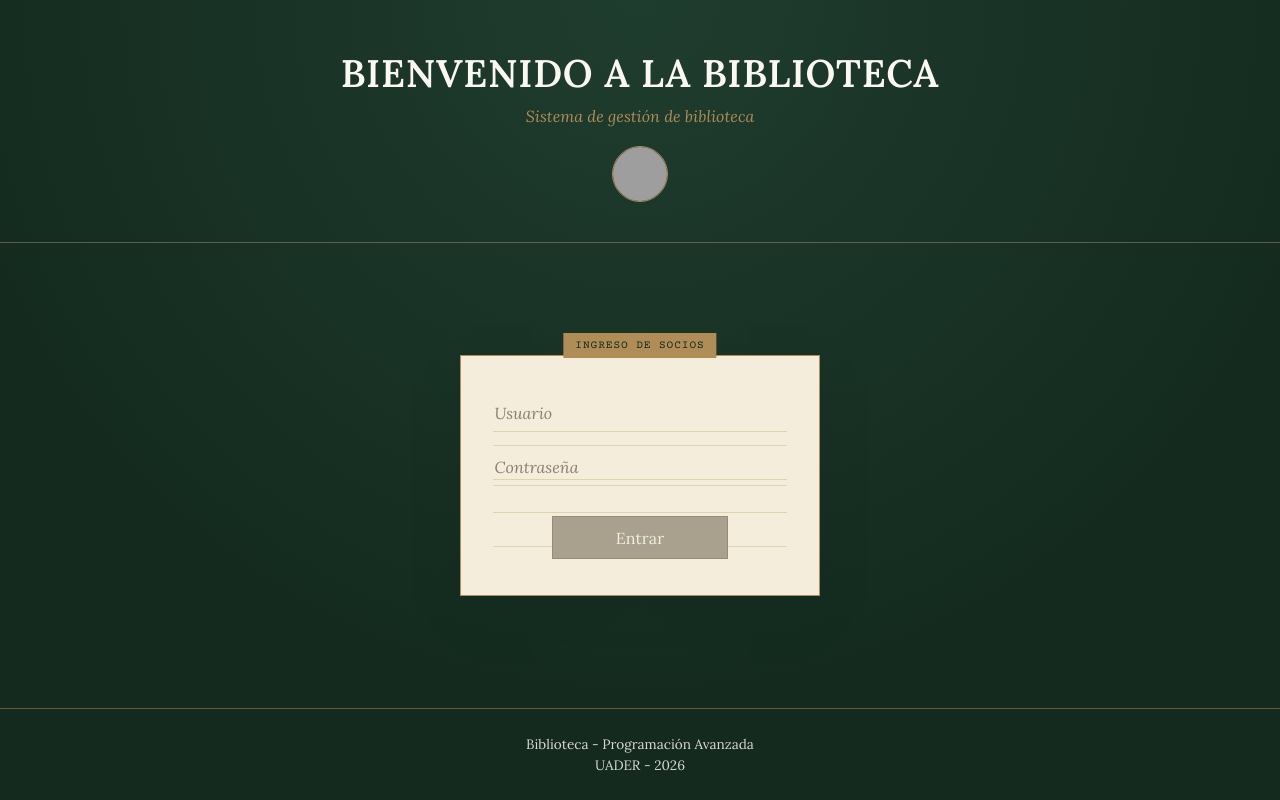
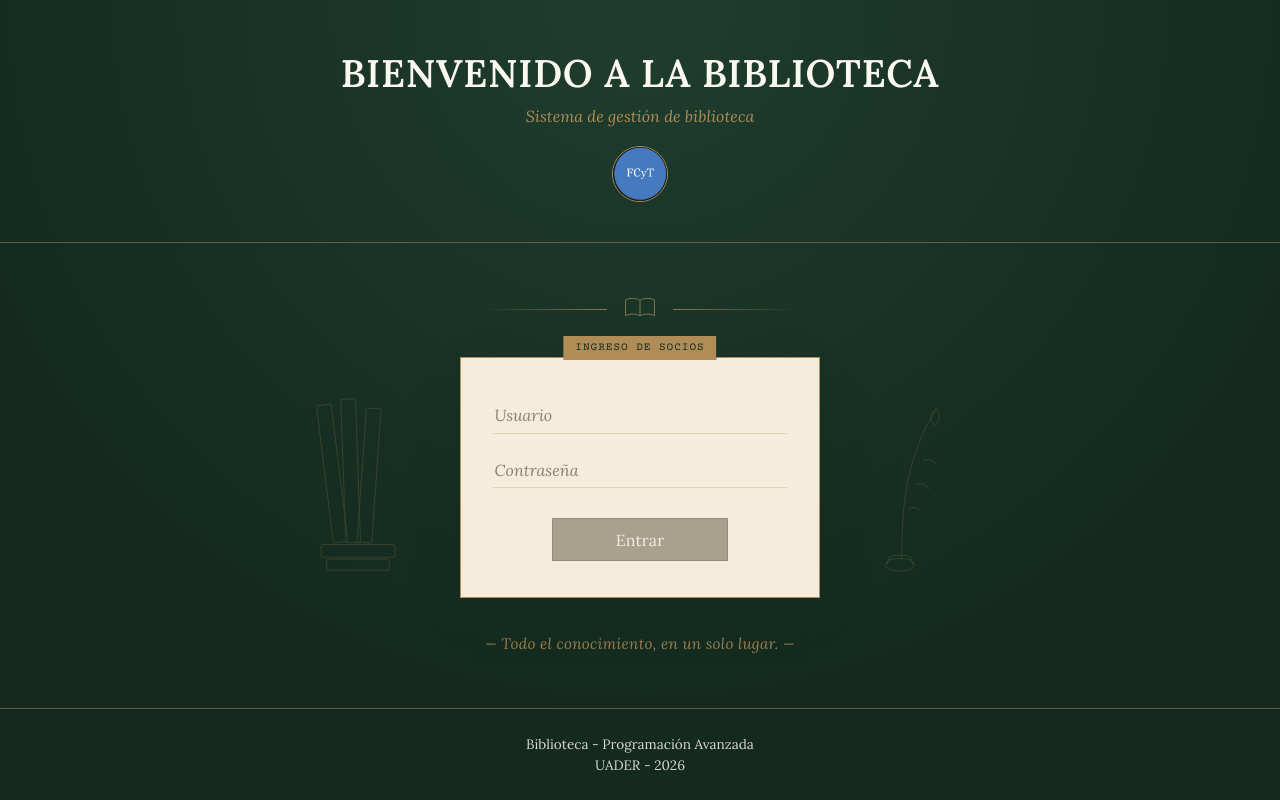
Before and after one commit to bautistabernabe918-wq/tpProgA, a PHP site: page /login.php in a window 1280 px wide. Run offline with PHP 8.4, Linux system fonts and the light colour scheme; grey boxes are pictures that could not be loaded.

Commit message:
cambios muy bruscos

```diff
--- a/css/style.css
+++ b/css/style.css
@@ -75,19 +151,86 @@ header img {
 }
 
 header hr {
-  display: none; /* la línea la resuelve el border-bottom del header */
+  display: none;
 }
 
-/* ---------------------------------------------------------
-   Contenido principal — la ficha bibliográfica
-   --------------------------------------------------------- */
 main,
-body > form {
+main {
   flex: 1;
+  display: flex;
+  flex-direction: column;
+  align-items: center;
+  justify-content: center;
+  gap: 2.25rem;
+  padding: 2.5rem 1.5rem;
+}
+
+.ornamento {
+  display: flex;
+  align-items: center;
+  gap: 1rem;
+  width: 100%;
+  max-width: 320px;
+  color: var(--dorado);
+  opacity: 0.75;
+  animation: ornamentoEntra 0.6s ease 0.05s both;
+}
+
+.ornamento__linea {
+  flex: 1;
+  height: 1px;
+  background: linear-gradient(to right, transparent, var(--dorado));
+}
+
+.ornamento__linea:last-child {
+  background: linear-gradient(to left, transparent, var(--dorado));
+}
+
+.ornamento__icono {
+  width: 34px;
+  height: auto;
+  flex-shrink: 0;
+}
+
+.login-area {
   display: flex;
   align-items: center;
   justify-content: center;
-  padding: 2.5rem 1.25rem;
+  gap: 3.5rem;
+  width: 100%;
+}
+
+.decoracion {
+  flex-shrink: 0;
+  width: 92px;
+  color: var(--dorado);
+  opacity: 0.22;
+  animation: siluetaEntra 0.7s ease 0.2s both;
+}
+
+.decoracion svg {
+  width: 100%;
+  height: auto;
+  display: block;
+}
+
+@media (max-width: 900px) {
+  .decoracion {
+    display: none;
+  }
+}
+
+.frase {
+  margin: 0;
+  max-width: 320px;
+  text-align: center;
+  font-family: var(--fuente-titulo);
+  font-style: italic;
+  font-size: 0.95rem;
+  letter-spacing: 0.02em;
+  color: var(--dorado);
+  opacity: 0.85;
+  animation: fraseEntra 0.6s ease 0.5s both;
 }
 
 form {
@@ -117,22 +260,7 @@ form::before {
   letter-spacing: 0.08em;
   padding: 0.35rem 0.75rem;
   text-transform: uppercase;
-}
-
-/* renglones de la ficha, como una tarjeta de catálogo rayada */
-form::after {
-  content: "";
-  position: absolute;
-  inset: 3.5rem 2rem 2rem;
-  background-image: repeating-linear-gradient(
-    to bottom,
-    transparent,
-    transparent 2.05rem,
-    var(--pergamino-linea) 2.05rem,
-    var(--pergamino-linea) calc(2.05rem + 1px)
-  );
-  pointer-events: none;
-  z-index: 0;
+  animation: pestanaEntra 0.5s ease 0.5s both;
 }
 
 form > * {
--- a/js/scripLogin.js
+++ b/js/scripLogin.js
@@ -23,7 +23,6 @@ class ValidadorDatos {
 
 
   iniciarEventos() {
-    // Usamos bind(this) o arrow functions para no perder la referencia a la clase
     this.usuarioInput.addEventListener('input', () => this.validarCampos());
     this.passwordInput.addEventListener('input', () => this.validarCampos());
   }
--- a/login.php
+++ b/login.php
@@ -1,4 +1,3 @@
-
 <!DOCTYPE html>
 <html lang="en">
 <head>
@@ -7,7 +6,7 @@
   <title>Login Biblioteca</title>
   <link rel="preconnect" href="https://fonts.googleapis.com">
   <link href="https://fonts.googleapis.com/css2?family=Courier+Prime:wght@400;700&family=Lora:ital,wght@0,400;0,600;1,400&display=swap" rel="stylesheet">
-  <link rel="stylesheet" href="css/style.css">
+  <link rel="stylesheet" href="css/style.css?v=<?php echo filemtime(__DIR__ . '/css/style.css'); ?>">
 </head>
 
 
@@ -15,11 +14,50 @@
 <body>
 <?php include("php/header.php"); ?>
 <main>
-<form action="procesologin.php" method="post">
-    <input type="text" id="usuario" name="usuario" placeholder="Usuario" required>
-    <input type="password" id="password" name="password" placeholder="Contraseña" required>
-    <button type="submit" id="btnSubmit" disabled>Entrar</button>
-</form>
+
+  <div class="ornamento" aria-hidden="true">
+    <span class="ornamento__linea"></span>
+    <svg class="ornamento__icono" viewBox="0 0 40 28" xmlns="http://www.w3.org/2000/svg">
+      <path d="M20 4 C15 1 8 1 3 3.5 V22 C8 19.5 15 19.5 20 22 C25 19.5 32 19.5 37 22 V3.5 C32 1 25 1 20 4 Z" fill="none" stroke="currentColor" stroke-width="1.1" stroke-linejoin="round"/>
+      <path d="M20 4 V22" fill="none" stroke="currentColor" stroke-width="1.1"/>
+    </svg>
+    <span class="ornamento__linea"></span>
+  </div>
+
+  <div class="login-area">
+
+    <div class="decoracion decoracion--izq" aria-hidden="true">
+      <svg viewBox="0 0 100 220" xmlns="http://www.w3.org/2000/svg">
+        <rect x="14" y="30" width="16" height="150" rx="1.5" transform="rotate(-7 22 105)" fill="none" stroke="currentColor" stroke-width="1"/>
+        <rect x="34" y="24" width="16" height="156" rx="1.5" transform="rotate(-2 42 102)" fill="none" stroke="currentColor" stroke-width="1"/>
+        <rect x="54" y="34" width="16" height="146" rx="1.5" transform="rotate(4 62 107)" fill="none" stroke="currentColor" stroke-width="1"/>
+        <rect x="10" y="182" width="80" height="14" rx="1.5" fill="none" stroke="currentColor" stroke-width="1"/>
+        <rect x="16" y="198" width="68" height="12" rx="1.5" fill="none" stroke="currentColor" stroke-width="1"/>
+      </svg>
+    </div>
+
+    <form action="procesologin.php" method="post">
+        <input type="text" id="usuario" name="usuario" placeholder="Usuario" required>
+        <input type="password" id="password" name="password" placeholder="Contraseña" required>
+        <button type="submit" id="btnSubmit" disabled>Entrar</button>
+    </form>
+
+    <div class="decoracion decoracion--der" aria-hidden="true">
+      <svg viewBox="0 0 100 220" xmlns="http://www.w3.org/2000/svg">
+        <path d="M28 200 C28 150 30 90 66 34" fill="none" stroke="currentColor" stroke-width="1"/>
+        <path d="M66 34 C70 40 70 48 64 52 C58 48 58 40 66 34 Z" fill="none" stroke="currentColor" stroke-width="1"/>
+        <path d="M50 92 C56 88 62 90 66 96" fill="none" stroke="currentColor" stroke-width="1"/>
+        <path d="M42 118 C48 114 54 116 58 122" fill="none" stroke="currentColor" stroke-width="1"/>
+        <path d="M34 144 C40 140 46 142 50 148" fill="none" stroke="currentColor" stroke-width="1"/>
+        <ellipse cx="26" cy="204" rx="16" ry="7" fill="none" stroke="currentColor" stroke-width="1"/>
+        <path d="M12 204 L14 196 C18 193 34 193 38 196 L40 204" fill="none" stroke="currentColor" stroke-width="1"/>
+      </svg>
+    </div>
+
+  </div>
+
+  <p class="frase">— Todo el conocimiento, en un solo lugar. —</p>
+
 </main>
 
 <script src="js/scripLogin.js" type="text/javascript"></script>
--- a/php/header.php
+++ b/php/header.php
@@ -1,6 +1,6 @@
 <header>
     <h1>BIENVENIDO A LA BIBLIOTECA</h1>
     <p>Sistema de gestión de biblioteca</p>
-    <img src="..." class="img-fluid" alt="Escudo de la biblioteca">
+    <img src="img/logo.png" class="img-fluid" alt="Escudo de la biblioteca">
     <hr>
 </header>
```
Also changed, not shown: other parts of css/style.css (+99 -20 lines), img/logo.png (added).
